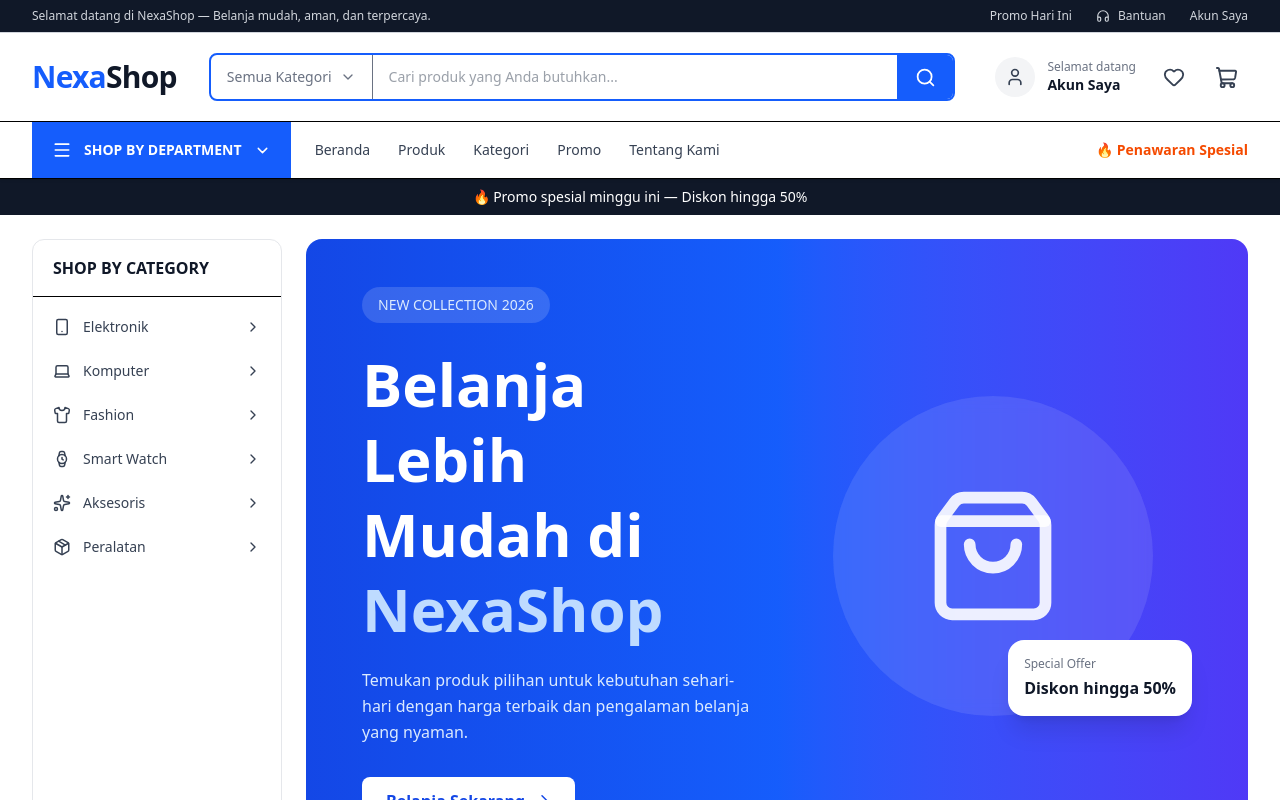
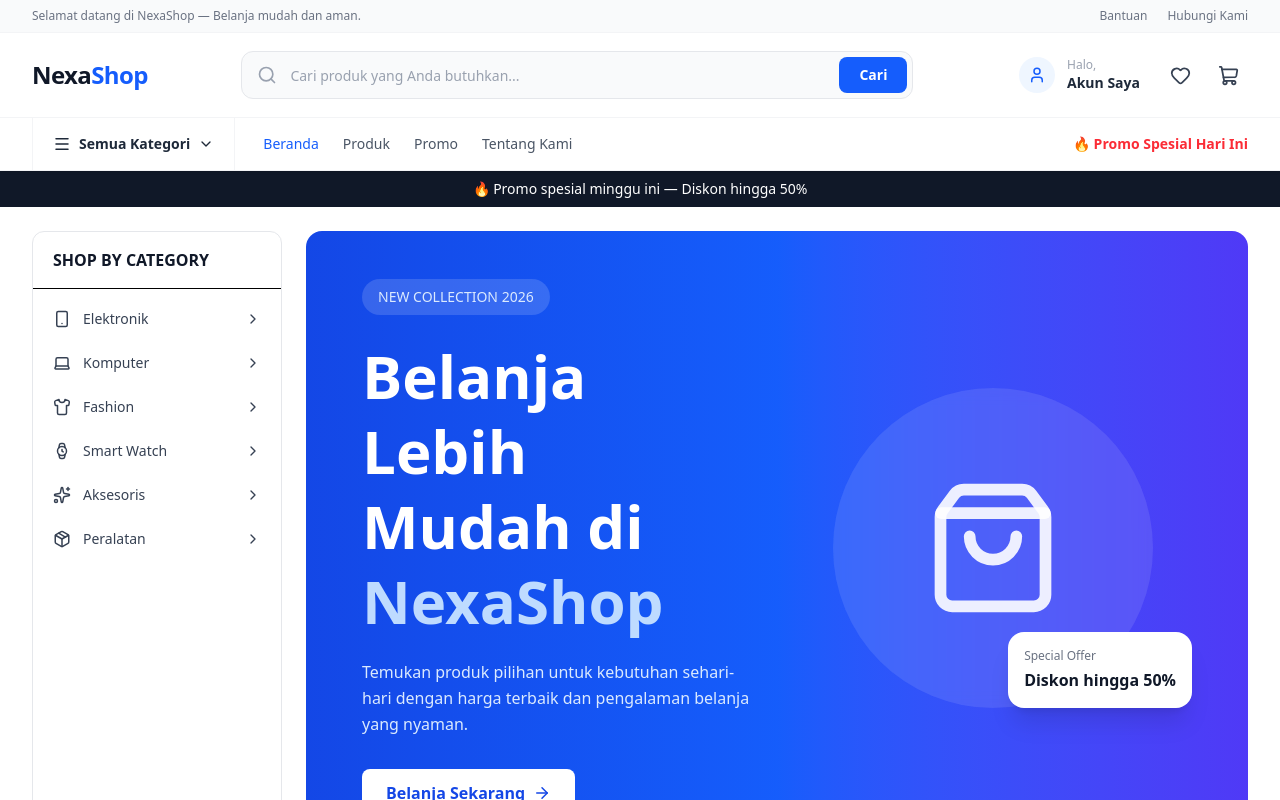
Before and after one commit to meigiyanto/03-e-commerce-store, a Next.js app: page / in a window 1280 px wide. Shown: the top 800 px of the page. Built offline with nearby package versions, Linux system fonts and the light colour scheme.

Commit message:
refaktori lanjutan

```diff
--- a/src/components/layout/Navbar.tsx
+++ b/src/components/layout/Navbar.tsx
@@ -1,10 +1,11 @@
 "use client";
 
 import Link from "next/link";
-import { useState } from "react";
+import { usePathname, useRouter } from "next/navigation";
+import { FormEvent, useState } from "react";
 import {
   ChevronDown,
-  Headphones,
+  ChevronRight,
   Heart,
   Menu,
   Search,
@@ -28,11 +29,6 @@ const navigationLinks = [
     href: "/products",
   },
   {
-    id: "categories",
-    label: "Kategori",
-    href: "/categories",
-  },
-  {
     id: "promo",
     label: "Promo",
     href: "/promo",
@@ -44,25 +40,55 @@ const navigationLinks = [
   },
 ];
 
-
-
 const departments = [
-  "Elektronik",
-  "Komputer & Laptop",
-  "Smartphone",
-  "Fashion",
-  "Rumah & Dapur",
-  "Olahraga",
+  {
+    id: "electronics",
+    label: "Elektronik",
+    href: "/products?category=Elektronik",
+  },
+  {
+    id: "computer-laptop",
+    label: "Komputer & Laptop",
+    href: "/products?category=Komputer%20%26%20Laptop",
+  },
+  {
+    id: "smartphone",
+    label: "Smartphone",
+    href: "/products?category=Smartphone",
+  },
+  {
+    id: "fashion",
+    label: "Fashion",
+    href: "/products?category=Fashion",
+  },
+  {
+    id: "home-kitchen",
+    label: "Rumah & Dapur",
+    href: "/products?category=Rumah%20%26%20Dapur",
+  },
+  {
+    id: "sports",
+    label: "Olahraga",
+    href: "/products?category=Olahraga",
+  },
 ];
 
 export default function Navbar() {
+  const pathname = usePathname();
+  const router = useRouter();
+
+  const [searchQuery, setSearchQuery] =
+    useState("");
+
   const [isMobileMenuOpen, setIsMobileMenuOpen] =
     useState(false);
 
-  const [isDepartmentOpen, setIsDepartmentOpen] =
-    useState(false);
+  const [
+    isDepartmentOpen,
+    setIsDepartmentOpen,
+  ] = useState(false);
 
-  const items = useCartStore(
+  const cartItems = useCartStore(
     (state) => state.items
   );
 
@@ -70,51 +96,81 @@ export default function Navbar() {
     (state) => state.items
   );
 
-  const totalItems = items.reduce(
+  const cartItemCount = cartItems.reduce(
     (total, item) => total + item.quantity,
     0
   );
 
+  const wishlistItemCount =
+    wishlistItems.length;
+
+  const handleSearch = (
+    event: FormEvent<HTMLFormElement>
+  ) => {
+    event.preventDefault();
+
+    const query = searchQuery.trim();
+
+    if (!query) {
+      router.push("/products");
+      return;
+    }
+
+    router.push(
+      `/products?search=${encodeURIComponent(
+        query
+      )}`
+    );
+
+    setSearchQuery("");
+  };
+
+  const isActiveLink = (href: string) => {
+    if (href === "/") {
+      return pathname === "/";
+    }
+
+    return pathname.startsWith(href);
+  };
+
   return (
     <header className="sticky top-0 z-50 bg-white shadow-sm">
-      {/* ================= TOP BAR ================= */}
-      <div className="hidden border-b bg-gray-900 text-gray-300 lg:block">
-        <div className="mx-auto flex max-w-7xl items-center justify-between px-4 py-2 text-xs md:px-8">
-          <p>
-            Selamat datang di NexaShop — Belanja mudah,
-            aman, dan terpercaya.
+
+      {/* ========================================
+          TOP BAR
+      ======================================== */}
+      <div className="hidden border-b border-gray-100 bg-gray-50 md:block">
+        <div className="mx-auto flex max-w-7xl items-center justify-between px-4 py-2 md:px-8">
+          <p className="text-xs text-gray-500">
+            Selamat datang di NexaShop — Belanja
+            mudah dan aman.
           </p>
 
-          <div className="flex items-center gap-6">
+          <div className="flex items-center gap-5">
             <Link
-              href="/products"
-              className="transition hover:text-white"
+              href="/about"
+              className="text-xs text-gray-500 transition hover:text-blue-600"
             >
-              Promo Hari Ini
-            </Link>
-
-            <Link
-              href="/contact"
-              className="flex items-center gap-2 transition hover:text-white"
-            >
-              <Headphones size={14} />
               Bantuan
             </Link>
 
             <Link
-              href="/profile"
-              className="transition hover:text-white"
+              href="/about"
+              className="text-xs text-gray-500 transition hover:text-blue-600"
             >
-              Akun Saya
+              Hubungi Kami
             </Link>
           </div>
         </div>
       </div>
 
-      {/* ================= MAIN HEADER ================= */}
-      <div className="border-b bg-white">
-        <div className="mx-auto flex max-w-7xl items-center gap-4 px-4 py-4 md:px-8 lg:gap-8">
-          {/* Mobile Menu */}
+      {/* ========================================
+          MAIN HEADER
+      ======================================== */}
+      <div className="border-b border-gray-100">
+        <div className="mx-auto flex max-w-7xl items-center gap-4 px-4 py-4 md:px-8">
+
+          {/* Mobile Menu Button */}
           <button
             type="button"
             onClick={() =>
@@ -122,7 +178,7 @@ export default function Navbar() {
                 !isMobileMenuOpen
               )
             }
-            className="flex h-10 w-10 items-center justify-center rounded-lg border border-gray-200 text-gray-700 lg:hidden"
+            className="flex h-10 w-10 shrink-0 items-center justify-center rounded-lg text-gray-700 transition hover:bg-gray-100 lg:hidden"
             aria-label="Buka menu"
           >
             {isMobileMenuOpen ? (
@@ -135,76 +191,105 @@ export default function Navbar() {
           {/* Logo */}
           <Link
             href="/"
-            className="shrink-0 text-2xl font-bold tracking-tight text-blue-600 sm:text-3xl"
+            className="shrink-0"
+            onClick={() =>
+              setIsMobileMenuOpen(false)
+            }
           >
-            Nexa
-            <span className="text-gray-900">
-              Shop
+            <span className="text-xl font-bold tracking-tight text-gray-900 sm:text-2xl">
+              Nexa
+              <span className="text-blue-600">
+                Shop
+              </span>
             </span>
           </Link>
 
-          {/* Search Desktop */}
-          <div className="hidden flex-1 lg:block">
-            <form className="flex h-12 overflow-hidden rounded-lg border-2 border-blue-600 bg-white">
-              <div className="hidden items-center border-r px-4 text-sm text-gray-500 xl:flex">
-                <span>Semua Kategori</span>
-
-                <ChevronDown
-                  size={16}
-                  className="ml-2"
-                />
-              </div>
+          {/* Search */}
+          <form
+            onSubmit={handleSearch}
+            className="hidden flex-1 md:block"
+          >
+            <div className="relative mx-auto max-w-2xl">
+              <Search
+                size={20}
+                className="absolute left-4 top-1/2 -translate-y-1/2 text-gray-400"
+              />
 
               <input
                 type="search"
+                value={searchQuery}
+                onChange={(event) =>
+                  setSearchQuery(
+                    event.target.value
+                  )
+                }
                 placeholder="Cari produk yang Anda butuhkan..."
-                className="min-w-0 flex-1 px-4 text-sm text-gray-700 outline-none"
-                aria-label="Cari produk"
+                className="h-12 w-full rounded-xl border border-gray-200 bg-gray-50 pl-12 pr-28 text-sm text-gray-900 outline-none transition placeholder:text-gray-400 focus:border-blue-500 focus:bg-white focus:ring-4 focus:ring-blue-50"
               />
 
               <button
                 type="submit"
-                className="flex w-14 items-center justify-center bg-blue-600 text-white transition hover:bg-blue-700"
-                aria-label="Cari"
+                className="absolute right-1.5 top-1.5 rounded-lg bg-blue-600 px-5 py-2 text-sm font-semibold text-white transition hover:bg-blue-700"
               >
-                <Search size={21} />
+                Cari
               </button>
-            </form>
-          </div>
+            </div>
+          </form>
 
-          {/* Right Actions */}
+          {/* Desktop Actions */}
           <div className="ml-auto flex items-center gap-1 sm:gap-2">
+
+            {/* Search Mobile */}
+            <Link
+              href="/products"
+              className="flex h-10 w-10 items-center justify-center rounded-lg text-gray-700 transition hover:bg-gray-100 md:hidden"
+              aria-label="Cari produk"
+            >
+              <Search size={21} />
+            </Link>
+
             {/* Account */}
             <Link
-              href="/profile"
-              className="hidden items-center gap-3 rounded-lg px-2 py-2 transition hover:bg-gray-50 sm:flex"
+              href="/account"
+              className="hidden items-center gap-3 rounded-lg px-3 py-2 transition hover:bg-gray-50 lg:flex"
             >
-              <div className="flex h-10 w-10 items-center justify-center rounded-full bg-gray-100 text-gray-700">
-                <User size={20} />
+              <div className="flex h-9 w-9 items-center justify-center rounded-full bg-blue-50 text-blue-600">
+                <User size={18} />
               </div>
 
               <div className="hidden xl:block">
-                <p className="text-xs text-gray-500">
-                  Selamat datang
+                <p className="text-xs text-gray-400">
+                  Halo,
                 </p>
 
-                <p className="text-sm font-semibold text-gray-900">
+                <p className="text-sm font-semibold text-gray-800">
                   Akun Saya
                 </p>
               </div>
             </Link>
 
+            {/* Mobile Account */}
+            <Link
+              href="/account"
+              className="flex h-10 w-10 items-center justify-center rounded-lg text-gray-700 transition hover:bg-gray-100 lg:hidden"
+              aria-label="Akun"
+            >
+              <User size={21} />
+            </Link>
+
             {/* Wishlist */}
             <Link
               href="/wishlist"
-              className="relative flex h-11 w-11 items-center justify-center rounded-lg text-gray-700 transition hover:bg-gray-100"
+              className="relative flex h-10 w-10 items-center justify-center rounded-lg text-gray-700 transition hover:bg-red-50 hover:text-red-500"
               aria-label="Wishlist"
             >
-              <Heart size={22} />
+              <Heart size={21} />
 
-              {wishlistItems.length > 0 && (
-                <span className="absolute right-0 top-0 flex h-5 min-w-5 items-center justify-center rounded-full bg-red-500 px-1 text-xs font-bold text-white">
-                  {wishlistItems.length}
+              {wishlistItemCount > 0 && (
+                <span className="absolute -right-1 -top-1 flex min-h-5 min-w-5 items-center justify-center rounded-full bg-red-500 px-1 text-[10px] font-bold text-white">
+                  {wishlistItemCount > 99
+                    ? "99+"
+                    : wishlistItemCount}
                 </span>
               )}
             </Link>
@@ -212,14 +297,16 @@ export default function Navbar() {
             {/* Cart */}
             <Link
               href="/cart"
-              className="relative flex h-11 w-11 items-center justify-center rounded-lg text-gray-700 transition hover:bg-gray-100"
+              className="relative flex h-10 w-10 items-center justify-center rounded-lg text-gray-700 transition hover:bg-blue-50 hover:text-blue-600"
               aria-label="Keranjang"
             >
-              <ShoppingCart size={23} />
+              <ShoppingCart size={21} />
 
-              {totalItems > 0 && (
-                <span className="absolute right-0 top-0 flex h-5 min-w-5 items-center justify-center rounded-full bg-blue-600 px-1 text-xs font-bold text-white">
-                  {totalItems}
+              {cartItemCount > 0 && (
+                <span className="absolute -right-1 -top-1 flex min-h-5 min-w-5 items-center justify-center rounded-full bg-blue-600 px-1 text-[10px] font-bold text-white">
+                  {cartItemCount > 99
+                    ? "99+"
+                    : cartItemCount}
                 </span>
               )}
             </Link>
@@ -227,30 +314,38 @@ export default function Navbar() {
         </div>
 
         {/* Mobile Search */}
-        <div className="border-t px-4 py-3 lg:hidden">
-          <form className="flex h-11 overflow-hidden rounded-lg border border-gray-300 bg-white">
+        <div className="px-4 pb-4 md:hidden">
+          <form
+            onSubmit={handleSearch}
+            className="relative"
+          >
+            <Search
+              size={19}
+              className="absolute left-4 top-1/2 -translate-y-1/2 text-gray-400"
+            />
+
             <input
               type="search"
+              value={searchQuery}
+              onChange={(event) =>
+                setSearchQuery(
+                  event.target.value
+                )
+              }
               placeholder="Cari produk..."
-              className="min-w-0 flex-1 px-4 text-sm outline-none"
-              aria-label="Cari produk"
+              className="h-11 w-full rounded-xl border border-gray-200 bg-gray-50 pl-11 pr-4 text-sm outline-none transition focus:border-blue-500 focus:bg-white focus:ring-4 focus:ring-blue-50"
             />
-
-            <button
-              type="submit"
-              className="flex w-12 items-center justify-center bg-blue-600 text-white"
-              aria-label="Cari"
-            >
-              <Search size={20} />
-            </button>
           </form>
         </div>
       </div>
 
-      {/* ================= CATEGORY NAVIGATION ================= */}
-      <div className="hidden border-b bg-white lg:block">
-        <div className="mx-auto flex max-w-7xl items-center px-4 md:px-8">
-          {/* Shop by Department */}
+      {/* ========================================
+          CATEGORY NAVIGATION
+      ======================================== */}
+      <div className="hidden border-b border-gray-100 bg-white lg:block">
+        <div className="mx-auto flex max-w-7xl items-center gap-7 px-8">
+
+          {/* Department Dropdown */}
           <div className="relative">
             <button
               type="button"
@@ -259,17 +354,15 @@ export default function Navbar() {
                   !isDepartmentOpen
                 )
               }
-              className="flex h-14 min-w-60 items-center gap-3 bg-blue-600 px-5 text-sm font-semibold text-white transition hover:bg-blue-700"
+              className="flex items-center gap-2 border-x border-gray-100 px-5 py-4 text-sm font-semibold text-gray-800 transition hover:bg-gray-50"
             >
-              <Menu size={20} />
+              <Menu size={18} />
 
-              <span>
-                SHOP BY DEPARTMENT
-              </span>
+              Semua Kategori
 
               <ChevronDown
-                size={17}
-                className={`ml-auto transition ${
+                size={16}
+                className={`transition ${
                   isDepartmentOpen
                     ? "rotate-180"
                     : ""
@@ -277,97 +370,61 @@ export default function Navbar() {
               />
             </button>
 
-            {/* Department Dropdown */}
             {isDepartmentOpen && (
-              <div className="absolute left-0 top-full z-50 w-72 border border-gray-200 bg-white py-2 shadow-xl">
+              <div className="absolute left-0 top-full z-50 mt-2 w-72 overflow-hidden rounded-xl border border-gray-200 bg-white py-2 shadow-xl">
                 {departments.map(
                   (department) => (
                     <Link
-                      key={department}
-                      href="/products"
+                      key={department.id}
+                      href={department.href}
                       onClick={() =>
-                        setIsDepartmentOpen(
-                          false
-                        )
+                        setIsDepartmentOpen(false)
                       }
-                      className="flex items-center justify-between px-5 py-3 text-sm text-gray-700 transition hover:bg-gray-50 hover:text-blue-600"
+                      className="flex items-center justify-between px-5 py-3 text-sm text-gray-700 transition hover:bg-blue-50 hover:text-blue-600"
                     >
-                      {department}
+                      {department.label}
 
-                      <ChevronDown
-                        size={16}
-                        className="-rotate-90"
-                      />
+                      <ChevronRight size={16} />
                     </Link>
                   )
                 )}
-
-                <div className="mt-2 border-t pt-2">
-                  <Link
-                    href="/categories"
-                    onClick={() =>
-                      setIsDepartmentOpen(
-                        false
-                      )
-                    }
-                    className="block px-5 py-3 text-sm font-semibold text-blue-600 hover:bg-blue-50"
-                  >
-                    Lihat Semua Kategori
-                  </Link>
-                </div>
               </div>
             )}
           </div>
 
-          {/* Navigation */}
-          <nav className="ml-6 flex h-14 items-center gap-7">
+          {/* Navigation Links */}
+          <nav className="flex items-center gap-6">
             {navigationLinks.map((link) => (
               <Link
                 key={link.id}
                 href={link.href}
-                className="text-sm font-medium text-gray-700 transition hover:text-blue-600"
+                className={`py-4 text-sm font-medium transition ${
+                  isActiveLink(link.href)
+                    ? "text-blue-600"
+                    : "text-gray-600 hover:text-blue-600"
+                }`}
               >
                 {link.label}
               </Link>
             ))}
           </nav>
 
-          {/* Right Promo */}
+          {/* Right Promotion */}
           <Link
-            href="/products"
-            className="ml-auto text-sm font-semibold text-orange-600 transition hover:text-orange-700"
+            href="/promo"
+            className="ml-auto py-4 text-sm font-semibold text-red-500 transition hover:text-red-600"
           >
-            🔥 Penawaran Spesial
+            🔥 Promo Spesial Hari Ini
           </Link>
         </div>
       </div>
 
-      {/* ================= MOBILE MENU ================= */}
+      {/* ========================================
+          MOBILE MENU
+      ======================================== */}
       {isMobileMenuOpen && (
-        <div className="border-b bg-white lg:hidden">
-          <div className="max-h-[calc(100vh-150px)] overflow-y-auto px-4 py-5">
-            {/* Mobile Account */}
-            <Link
-              href="/profile"
-              onClick={() =>
-                setIsMobileMenuOpen(false)
-              }
-              className="mb-5 flex items-center gap-3 rounded-xl bg-gray-50 p-4"
-            >
-              <div className="flex h-11 w-11 items-center justify-center rounded-full bg-blue-100 text-blue-600">
-                <User size={21} />
-              </div>
-
-              <div>
-                <p className="text-sm text-gray-500">
-                  Selamat datang
-                </p>
-
-                <p className="font-semibold text-gray-900">
-                  Masuk ke Akun
-                </p>
-              </div>
-            </Link>
+        <div className="border-b border-gray-200 bg-white lg:hidden">
+          <div className="mx-auto max-w-7xl px-4 py-5">
 
             {/* Main Navigation */}
             <nav className="flex flex-col">
@@ -378,48 +435,50 @@ export default function Navbar() {
                   onClick={() =>
                     setIsMobileMenuOpen(false)
                   }
-                  className="border-b py-4 text-sm font-medium text-gray-800"
+                  className={`border-b py-4 text-sm font-medium transition ${
+                    isActiveLink(link.href)
+                      ? "text-blue-600"
+                      : "text-gray-800 hover:text-blue-600"
+                  }`}
                 >
                   {link.label}
                 </Link>
               ))}
             </nav>
 
-            {/* Mobile Departments */}
+            {/* Categories */}
             <div className="mt-6">
-              <h3 className="mb-3 text-xs font-bold tracking-wider text-gray-400">
-                SHOP BY DEPARTMENT
-              </h3>
+              <p className="mb-3 text-xs font-bold uppercase tracking-wider text-gray-400">
+                Kategori
+              </p>
 
               <div className="grid grid-cols-2 gap-2">
                 {departments.map(
                   (department) => (
                     <Link
-                      key={department}
-                      href="/products"
+                      key={department.id}
+                      href={department.href}
                       onClick={() =>
-                        setIsMobileMenuOpen(
-                          false
-                        )
+                        setIsMobileMenuOpen(false)
                       }
                       className="rounded-lg bg-gray-50 px-3 py-3 text-xs font-medium text-gray-700 transition hover:bg-blue-50 hover:text-blue-600"
                     >
-                      {department}
+                      {department.label}
                     </Link>
                   )
                 )}
               </div>
             </div>
 
-            {/* Mobile Promo */}
+            {/* Mobile Promotion */}
             <Link
-              href="/products"
+              href="/promo"
               onClick={() =>
                 setIsMobileMenuOpen(false)
               }
-              className="mt-6 block rounded-lg bg-orange-50 px-4 py-4 text-sm font-semibold text-orange-600"
+              className="mt-6 flex items-center justify-center rounded-xl bg-red-50 px-4 py-3 text-sm font-semibold text-red-500 transition hover:bg-red-100"
             >
-              🔥 Lihat Penawaran Spesial
+              🔥 Promo Spesial Hari Ini
             </Link>
           </div>
         </div>
```
Also changed, not shown: src/app/wishlist/page.tsx (line endings or trailing spaces).
